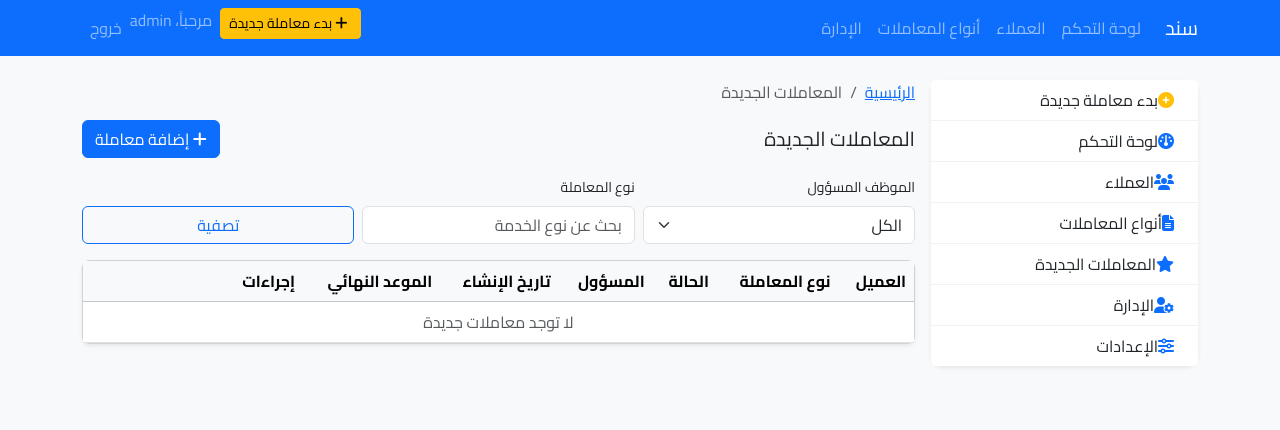
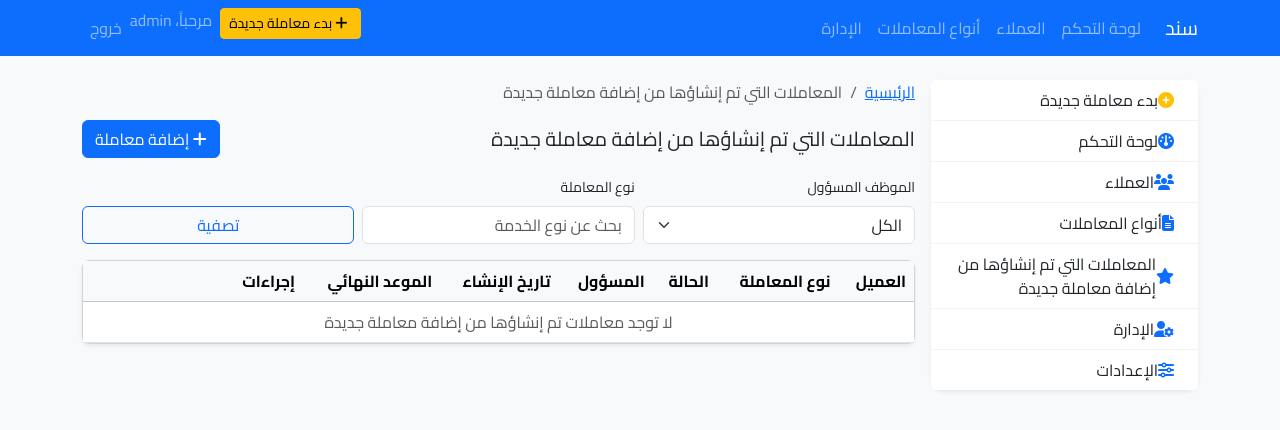
Before and after one commit to citybeachgulf-droid/sanad, a Flask app: page /transactions/new-items in a window 1280 px wide. Shown: the top 430 px of the page. Run offline with Flask 3, Linux system fonts and the light colour scheme; a user stored in the database is signed in; some libraries are stand-ins or nearby versions.

Commit message:
Refactor: Improve clarity of "new transactions" page title and links (#36)
Co-authored-by: Cursor Agent <cursoragent@cursor.com>

```diff
--- a/sandak_flask_project/app/templates/sidebar.html
+++ b/sandak_flask_project/app/templates/sidebar.html
@@ -21,7 +21,7 @@
       </a>
       <a class="list-group-item list-group-item-action d-flex align-items-center" href="{{ url_for('main.transactions_new') }}">
         <i class="fa-solid fa-star ms-2 text-primary"></i>
-        المعاملات الجديدة
+        المعاملات التي تم إنشاؤها من إضافة معاملة جديدة
       </a>
       {% if current_user.is_authenticated and current_user.role == 'admin' %}
       <a class="list-group-item list-group-item-action d-flex align-items-center" href="{{ url_for('admin.dashboard') }}">
--- a/sandak_flask_project/app/templates/transactions_new.html
+++ b/sandak_flask_project/app/templates/transactions_new.html
@@ -1,15 +1,15 @@
 {% extends 'layout.html' %}
-{% block title %}المعاملات الجديدة{% endblock %}
+{% block title %}المعاملات التي تم إنشاؤها من إضافة معاملة جديدة{% endblock %}
 {% block content %}
 <nav aria-label="breadcrumb" class="mb-3">
   <ol class="breadcrumb mb-0">
     <li class="breadcrumb-item"><a href="{{ url_for('main.dashboard') }}">الرئيسية</a></li>
-    <li class="breadcrumb-item active" aria-current="page">المعاملات الجديدة</li>
+    <li class="breadcrumb-item active" aria-current="page">المعاملات التي تم إنشاؤها من إضافة معاملة جديدة</li>
   </ol>
   </nav>
 
 <div class="d-flex justify-content-between align-items-center mb-3">
-  <h5 class="mb-0">المعاملات الجديدة</h5>
+  <h5 class="mb-0">المعاملات التي تم إنشاؤها من إضافة معاملة جديدة</h5>
   <a class="btn btn-primary" href="{{ url_for('main.new_transaction') }}"><i class="fa fa-plus"></i> إضافة معاملة</a>
 </div>
 
@@ -79,7 +79,7 @@
             </td>
           </tr>
           {% else %}
-          <tr><td colspan="7" class="text-center text-muted">لا توجد معاملات جديدة</td></tr>
+          <tr><td colspan="7" class="text-center text-muted">لا توجد معاملات تم إنشاؤها من إضافة معاملة جديدة</td></tr>
           {% endfor %}
         </tbody>
       </table>
```
